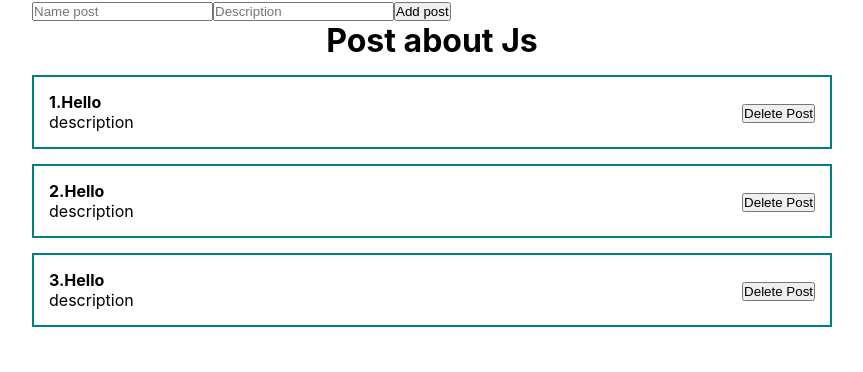
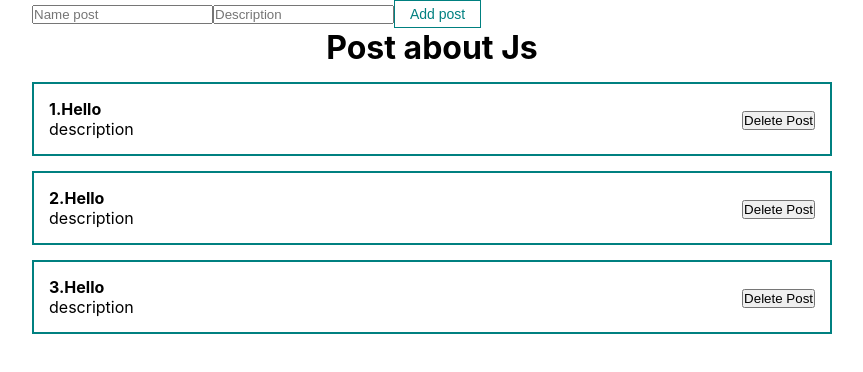
Before and after one commit to VladimirRM/Ul-course-React, a React (Create React App) app: page / in a window 1280 px wide. Shown: the top 372 px of the page, without its empty margins (208-1071 px from the left). Built offline with nearby package versions, Linux system fonts and the light colour scheme.

Commit message:
Created component button.

```diff
--- a/src/App.js
+++ b/src/App.js
@@ -1,6 +1,7 @@
 import React,{useState} from 'react';
 import "./styles/App.css"
 import PostList from './components/PostList';
+import MyButton from './components/UI/button/MyButton';
 
 function App() {
 const [posts,setPosts] = useState([
@@ -14,7 +15,7 @@
     <div className="App">
       <input type="text" placeholder='Name post' />
       <input type="text" placeholder='Description'/>
-      <button>Add post</button>
+      <MyButton >Add post</MyButton>
      <PostList posts={posts}title='Post about Js'/>
 
 
--- /dev/null
+++ b/src/components/UI/button/MyButton.jsx
@@ -0,0 +1,12 @@
+import React from 'react'
+import classes from './MyButton.module.css'
+
+const MyButton = ({children,...props}) => {
+  return (
+    <button {...props} className={classes.myBtn}>
+      {children}
+    </button>
+  )
+}
+
+export default MyButton
--- /dev/null
+++ b/src/components/UI/button/MyButton.module.css
@@ -0,0 +1,8 @@
+.myBtn{
+    padding: 5px 15px;
+    color: teal;
+    font-size: 14px;
+    background: transparent;
+    border:  1px solid teal;
+    cursor: pointer;
+}
```
